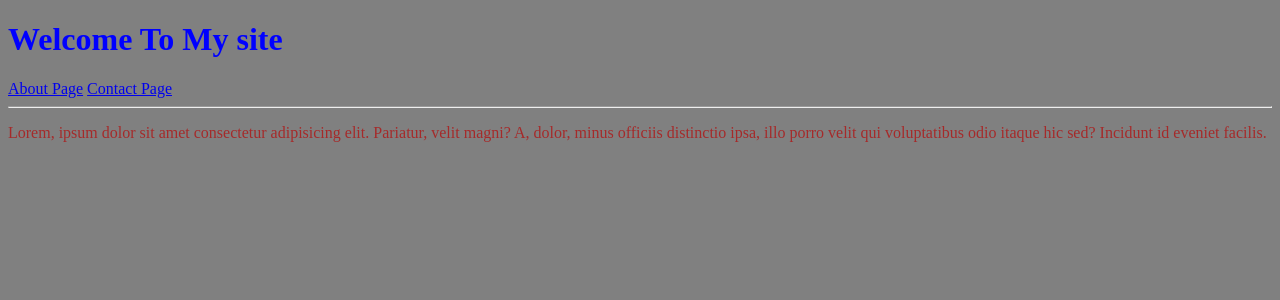
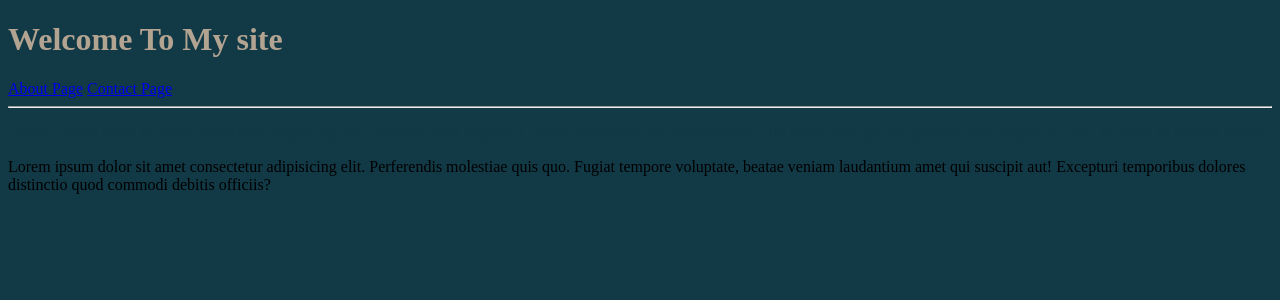
Before and after one commit to Csengupta1101/TestSite, a Python web app: template templates/index.html in a window 1280 px wide. Shown: the top 300 px of the page. Run offline with Jinja, Linux system fonts and the light colour scheme; the template is opened without the code that fills it, so the values that code supplies are empty.

Commit message:
file add commit

```diff
--- a/style/style.css
+++ b/style/style.css
@@ -1,12 +1,12 @@
 html{
-    background-color:gray;
+    background-color:#113946;
 }
 .blue-text{
-    color: blue;
+    color: #B3A492;
 }
 .red-list{
-    color: red;
+    color:#BFB29E;
 }
-.brown-text{
-    color: brown;
+.Paragraph_Text{
+    color: #113946;
 }
--- a/templates/index.html
+++ b/templates/index.html
@@ -11,10 +11,15 @@
     <a href="about.html">About Page</a>
     <a href="contact.html">Contact Page</a>
     <hr/>
-    <p class="brown-text">
+    <p class="Paragraph_Text">
         Lorem, ipsum dolor sit amet consectetur adipisicing elit.
         Pariatur, velit magni? A, dolor, minus officiis distinctio ipsa,
         illo porro velit qui voluptatibus odio itaque hic sed? Incidunt id eveniet facilis.
+    <p class="">
+        Lorem ipsum dolor sit amet consectetur adipisicing elit. Perferendis molestiae quis quo.
+        Fugiat tempore voluptate, beatae veniam laudantium amet qui suscipit aut!
+        Excepturi temporibus dolores distinctio quod commodi debitis officiis?
+    </p>
     </p>
 </body>
 </html>
```
Also changed, not shown: app.py (deleted, +0 -18 lines).
